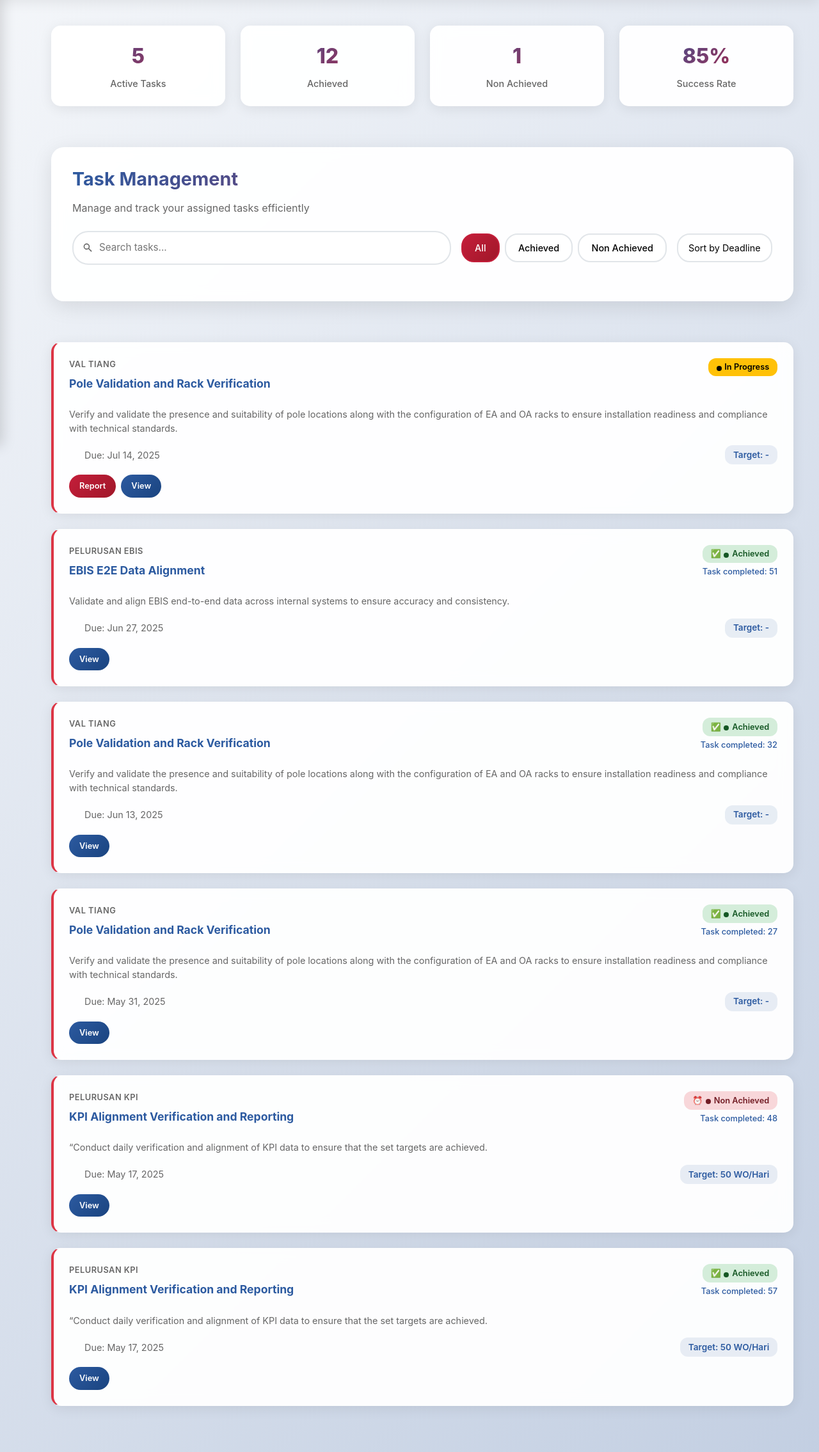
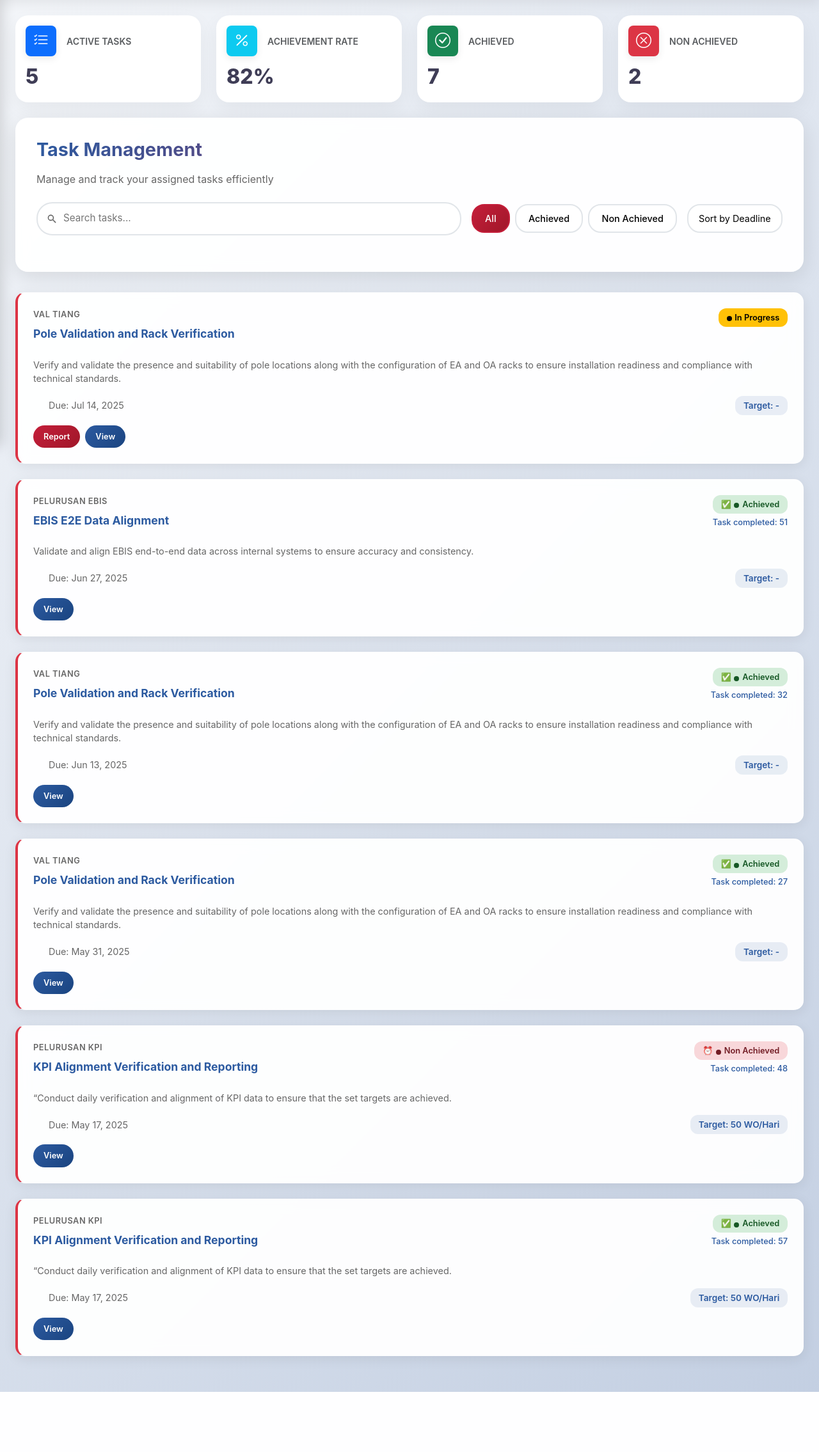
Before and after one commit to Enggal0/tama_kp, a PHP site: page /karyawan/mytasks.php in a window 1280 px wide. Shown: the part 103-2373 px from the top of the page at 64% size. After the commit the page ends 2279 px from the top, so only its background shows below. Run offline with PHP 8.4, Linux system fonts and the light colour scheme; the visitor is signed in with stand-in values (Sample User, id 1).

Commit message:
register dan icon content

```diff
--- a/css/karyawan/style-mytasks.css
+++ b/css/karyawan/style-mytasks.css
@@ -595,20 +595,38 @@
             margin-bottom: 2rem;
         }
 
-        .stat-card {
-            background: rgba(255,255,255,0.95);
-            backdrop-filter: blur(10px);
-            padding: 1.5rem;
-            border-radius: 15px;
-            box-shadow: 0 4px 20px rgba(0,0,0,0.08);
-            text-align: center;
-            transition: all 0.3s ease;
-        }
+        .stats-card {
+    background: #ffffff;
+    border-radius: 20px;
+    padding: 1.5rem;
+    box-shadow: 0 10px 30px rgba(0, 0, 0, 0.05);
+    transition: all 0.3s ease;
+    height: 100%;
+}
 
-        .stat-card:hover {
-            transform: translateY(-3px);
-            box-shadow: 0 8px 25px rgba(0,0,0,0.12);
-        }
+.stats-card:hover {
+    transform: translateY(-3px);
+    box-shadow: 0 12px 35px rgba(0, 0, 0, 0.08);
+}
+
+.stats-icon {
+    width: 48px;
+    height: 48px;
+    display: flex;
+    align-items: center;
+    justify-content: center;
+    font-size: 1.5rem;
+    border-radius: 12px;
+    box-shadow: 0 4px 12px rgba(0, 0, 0, 0.08);
+    flex-shrink: 0;
+}
+
+.stats-value {
+    font-size: 2rem;
+    font-weight: 800;
+    color: #3f3d56;
+    margin-top: 0.25rem;
+}
 
         .stat-number {
             font-size: 2rem;
--- a/js/karyawan/mytasks.js
+++ b/js/karyawan/mytasks.js
@@ -73,8 +73,12 @@
 });
 
 function confirmLogout() {
-    window.location.href = '../login.php';
-}
+    const modal = bootstrap.Modal.getInstance(document.getElementById('logoutModal'));
+    modal.hide();
+
+    // Redirect to login page
+    window.location.href = '../logout.php';
+    }
 
 // Close modal with Escape key for logout modal
 document.addEventListener('keydown', function(event) {
--- a/karyawan/mytasks.php
+++ b/karyawan/mytasks.php
@@ -98,26 +98,57 @@
         </div>
     </header>
 
-            <div class="content">
-                <!-- Task Statistics -->
-                <div class="task-stats">
-                    <div class="stat-card">
-                        <div class="stat-number">5</div>
-                        <div class="stat-label">Active Tasks</div>
+            <!-- Content -->
+        <div class="container-fluid p-4">
+            <!-- Stats Grid -->
+            <div class="row g-4 mb-4">
+            <div class="col-md-6 col-xl-3">
+                <div class="stats-card p-3">
+                    <div class="d-flex align-items-center mb-2">
+                        <div class="stats-icon bg-primary text-white rounded-3 p-2 me-3">
+                            <i class="bi bi-list-check"></i>
+                        </div>
+                        <small class="text-muted text-uppercase fw-semibold">Active Tasks</small>
                     </div>
-                    <div class="stat-card">
-                        <div class="stat-number">12</div>
-                        <div class="stat-label">Achieved</div>
-                    </div>
-                    <div class="stat-card">
-                        <div class="stat-number">1</div>
-                        <div class="stat-label">Non Achieved</div>
-                    </div>
-                    <div class="stat-card">
-                        <div class="stat-number">85%</div>
-                        <div class="stat-label">Success Rate</div>
+                    <div class="stats-value" id="totalCount">5</div>
+                </div>
+            </div>
+
+                <div class="col-md-6 col-xl-3">
+                    <div class="stats-card p-3">
+                        <div class="d-flex align-items-center mb-2">
+                        <div class="stats-icon bg-info text-white rounded-3 p-2 me-3">
+                                    <i class="bi bi-percent"></i>
+                                </div>
+                        <small class="text-muted text-uppercase fw-semibold">Achievement Rate</small>
+                        </div>
+                        <div class="stats-value" id="achievementRate">82%</div>
                     </div>
                 </div>
+
+                <div class="col-md-6 col-xl-3">
+                    <div class="stats-card p-3">
+                        <div class="d-flex align-items-center mb-2">
+                            <div class="stats-icon bg-success text-white rounded-3 p-2 me-3">
+                                    <i class="bi bi-check-circle"></i>
+                                </div>
+                            <small class="text-muted text-uppercase fw-semibold">Achieved</small>
+                        </div>
+                        <div class="stats-value" id="completedCount">7</div>
+                    </div>
+                </div>
+                <div class="col-md-6 col-xl-3">
+                    <div class="stats-card p-3">
+                        <div class="d-flex align-items-center mb-2">
+                            <div class="stats-icon bg-danger text-white rounded-3 p-2 me-3">
+                                    <i class="bi bi-x-circle"></i>
+                                </div>
+                            <small class="text-muted text-uppercase fw-semibold">Non Achieved</small>
+                        </div>
+                        <div class="stats-value" id="overdueCount">2</div>
+                    </div>
+                </div>
+            </div>
 
                 <!-- Task Controls -->
                 <div class="tasks-header">
--- a/register_process.php
+++ b/register_process.php
@@ -34,10 +34,8 @@
     exit();
 }
 
-
-
 // Insert ke DB
-$insert = "INSERT INTO users (name, nik, phone, email, gender, password, role) VALUES (?, ?, ?, ?, NULL, ?, ?)";
+$insert = "INSERT INTO users (name, nik, phone, email, password, role) VALUES (?, ?, ?, ?, ?, ?)";
 $stmt = $conn->prepare($insert);
 $stmt->bind_param("ssssss", $name, $nik, $phone, $email, $hashedPassword, $role);
 
```
